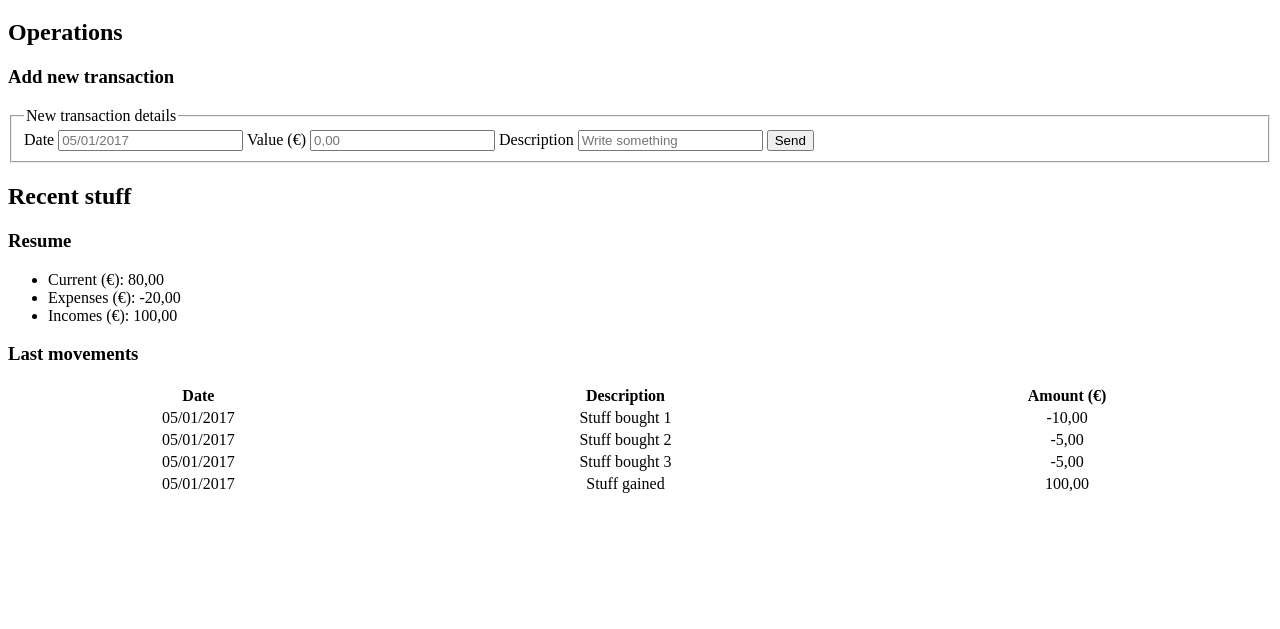
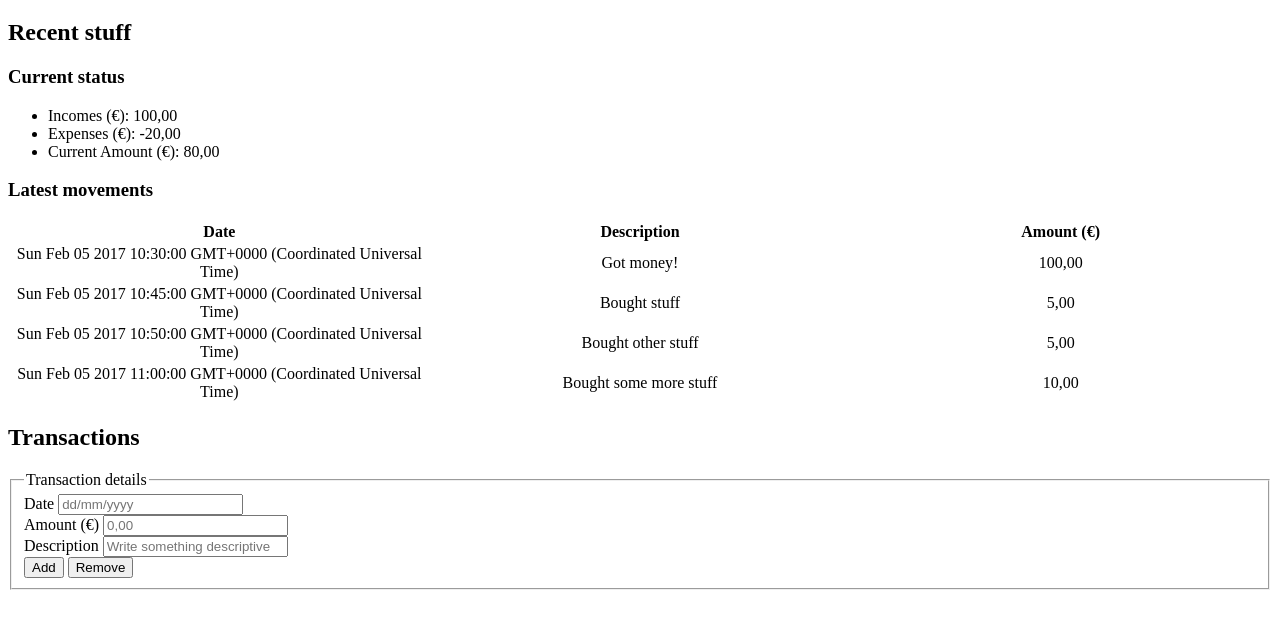
Before and after one commit to scompo/money-web, a plain HTML site: page index.html in a window 1280 px wide. Shown: the part 61-690 px from the top of the page. Drawn offline with Linux system fonts and the light colour scheme.

Commit message:
Added some js

```diff
--- a/css/main.css
+++ b/css/main.css
@@ -1,4 +1,8 @@
-#recent-movements {
+#latest-movements {
     text-align: center;
     width: 100%;
 }
+
+#latest-movements tr td {
+    width: 33%;
+}
--- a/index.html
+++ b/index.html
@@ -9,29 +9,15 @@
 
 <body>
     <h1>money-web</h1>
-    <h2>Operations</h2>
-    <h3>Add new transaction</h3>
-    <form>
-        <fieldset>
-            <legend>New transaction details</legend>
-            <label for="date">Date</label>
-            <input type="datetime" name="date" value="" placeholder="05/01/2017">
-            <label for="value">Value (&euro;) </label>
-            <input id="value" type="text" name="value" placeholder="0,00">
-            <label for="description">Description</label>
-            <input type="text" name="description" value="" placeholder="Write something">
-            <input type="submit" name="submit" value="Send">
-        </fieldset>
-    </form>
     <h2>Recent stuff</h2>
-    <h3>Resume</h3>
+    <h3>Current status</h3>
     <ul>
-        <li>Current (&euro;): 80,00</li>
-        <li>Expenses (&euro;): -20,00</li>
-        <li>Incomes (&euro;): 100,00</li>
+        <li>Incomes (&euro;): <span id="current-incomes-txt"></span></li>
+        <li>Expenses (&euro;): <span id="current-expenses-txt"></span></li>
+        <li>Current Amount (&euro;): <span id="current-amount-txt"></span></li>
     </ul>
-    <h3>Last movements</h3>
-    <table id="recent-movements">
+    <h3>Latest movements</h3>
+    <table id="latest-movements">
         <thead>
             <tr>
                 <th>Date</th>
@@ -40,28 +26,28 @@
             </tr>
         </thead>
         <tbody>
-            <tr>
-                <td>05/01/2017</td>
-                <td>Stuff bought 1</td>
-                <td>-10,00</td>
-            </tr>
-            <tr>
-                <td>05/01/2017</td>
-                <td>Stuff bought 2</td>
-                <td>-5,00</td>
-            </tr>
-            <tr>
-                <td>05/01/2017</td>
-                <td>Stuff bought 3</td>
-                <td>-5,00</td>
-            </tr>
-            <tr>
-                <td>05/01/2017</td>
-                <td>Stuff gained</td>
-                <td>100,00</td>
-            </tr>
         </tbody>
     </table>
+    <h2>Transactions</h2>
+    <form>
+        <fieldset>
+            <legend>Transaction details</legend>
+            <div class="form-group">
+                <label for="date">Date</label>
+                <input type="datetime" name="date" value="" placeholder="dd/mm/yyyy">
+            </div>
+            <div class="form-group">
+                <label for="amount">Amount (&euro;) </label>
+                <input id="amount" type="text" name="amount" placeholder="0,00">
+            </div>
+            <div class="form-group">
+                <label for="description">Description</label>
+                <input type="text" name="description" value="" placeholder="Write something descriptive">
+            </div>
+            <input type="submit" name="submit" value="Add">
+            <input type="submit" name="remove" value="Remove">
+        </fieldset>
+    </form>
     <script type="text/javascript" src="js/main.js"></script>
 </body>
 
--- a/js/main.js
+++ b/js/main.js
@@ -1,6 +1,99 @@
 document.addEventListener("DOMContentLoaded", domLoaded);
+
+function Application(appConfig) {
+
+    var latestMovements = [];
+    var _appConfig = appConfig;
+
+    function setupLatestMovements() {
+        latestMovements = loadLatestMovements()
+        latestMovements.sort(movementByDateDesc);
+        latestMovements.forEach(function(value) {
+            var row = _appConfig.latestMovementsTbl.tBodies[0].insertRow();
+            var c1 = row.insertCell(0);
+            var c2 = row.insertCell(1);
+            var c3 = row.insertCell(2);
+            c1.innerHTML = value.date;
+            c2.innerHTML = value.description;
+            c3.innerHTML = value.amount;
+        });
+    }
+
+    function movementByDateDesc(a, b) {
+        return a - b;
+    }
+
+    function loadLatestMovements() {
+        return [{
+                date: new Date(2017, 01, 05, 10, 30, 0, 0),
+                description: "Got money!",
+                amount: "100,00"
+            },
+            {
+                date: new Date(2017, 01, 05, 10, 45, 0, 0),
+                description: "Bought stuff",
+                amount: "5,00"
+            },
+            {
+                date: new Date(2017, 01, 05, 10, 50, 0, 0),
+                description: "Bought other stuff",
+                amount: "5,00"
+            },
+            {
+                date: new Date(2017, 01, 05, 11, 0, 0, 0),
+                description: "Bought some more stuff",
+                amount: "10,00"
+            }
+        ];
+    }
+
+    function setupCurrentAmount() {
+        var currentAmount = getCurrentAmount();
+        _appConfig.currentAmountTxt.innerHTML = currentAmount;
+    }
+
+    function getCurrentAmount() {
+        return "80,00";
+    }
+
+    function setupCurrentExpenses() {
+        var currentExpenses = getCurrentExpenses();
+        _appConfig.currentExpensesTxt.innerHTML = currentExpenses;
+    }
+
+    function getCurrentExpenses() {
+        return "-20,00";
+    }
+
+    function setupCurrentIncomes() {
+        var currentIncomes = getCurrentIncomes();
+        _appConfig.currentIncomesTxt.innerHTML = currentIncomes;
+    }
+
+    function getCurrentIncomes() {
+        return "100,00"
+    }
+
+    this.setup = function() {
+        console.debug("Setting up application!");
+        setupLatestMovements();
+        setupCurrentAmount();
+        setupCurrentExpenses();
+        setupCurrentIncomes();
+    };
+}
+
+var application;
 
 // called when the DOM is loaded
 function domLoaded(event) {
     console.debug("DOM is loaded!");
+    var appConfig = {
+        latestMovementsTbl: document.getElementById("latest-movements"),
+        currentAmountTxt: document.getElementById("current-amount-txt"),
+        currentExpensesTxt: document.getElementById("current-expenses-txt"),
+        currentIncomesTxt: document.getElementById("current-incomes-txt")
+    };
+    application = new Application(appConfig);
+    application.setup();
 }
```
